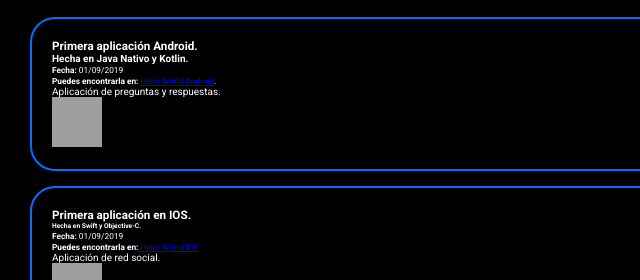
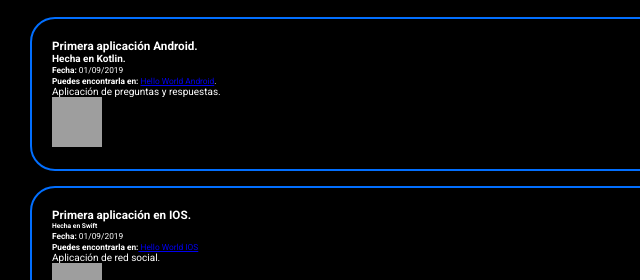
Before and after one commit to jorgeluismontescastro/jorgeluismontescastro.github.io, a plain HTML site: page index.html in a window 1280 px wide. Shown: the part 379-659 px from the top of the page, 0-640 px from the left. Drawn offline with Linux system fonts and the light colour scheme; grey boxes are pictures that could not be loaded; files whose address does not match are found by name.

Commit message:
Mobie First

```diff
--- a/css/estilos.css
+++ b/css/estilos.css
@@ -212,6 +212,8 @@ html {
 .main-channel--container {
   color: white;
 }
+
+
 
 /*
 .project {
--- a/index.html
+++ b/index.html
@@ -50,7 +50,7 @@
           <div class="project-details">
             <h3 class="project-title">Primera aplicaci&oacute;n Android.
             </h3>
-            <h4 class="project-subtitle">Hecha en Java Nativo y Kotlin.
+            <h4 class="project-subtitle">Hecha en Kotlin.
             </h4>
             <p class="project-date"><small><strong>Fecha: </strong> 01/09/2019</small></p>
             <p class="project-url"><small><strong>Puedes encontrarla en: </strong><a href="https://github.com/jorgeluismontescastro" target="_blank"> Hello World Android</a>.</small></p>
@@ -63,7 +63,7 @@
         <article class="project-main--container">
             <div class="project-details">
               <h3 class="project-title">Primera aplicaci&oacute;n en IOS.</h3>
-              <h6 class="project-subtitle">Hecha en Swift y Objective-C.</h6>
+              <h6 class="project-subtitle">Hecha en Swift </h6>
               <p class="project-date"><small><strong>Fecha: </strong> 01/09/2019</small></p>
               <p class="project-url"><small><strong>Puedes encontrarla en:</strong><a href="https://github.com/jorgeluismontescastro" target="_blank"> Hello World IOS</a></small></p>
               <p class="project-description">Aplicaci&oacute;n de red social.</p>
```
